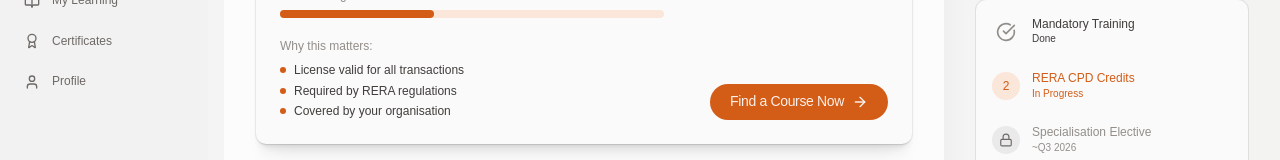
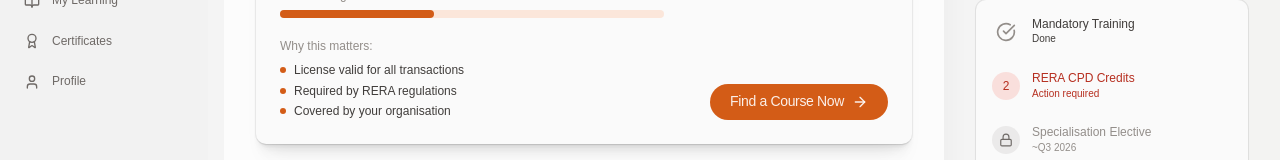
Before and after one commit to Gianeo/thinkprop, a Next.js app: page /learner/dashboard in a window 1280 px wide. Shown: the part 326-486 px from the top of the page. Built offline with nearby package versions, Linux system fonts and the light colour scheme; a web font is replaced by a local one.

Commit message:
UI learner app 01/03/26

```diff
--- a/app/learner/dashboard/page.tsx
+++ b/app/learner/dashboard/page.tsx
@@ -114,6 +114,7 @@ export default function LearnerDashboardPage() {
 
   const reraItem = datedItems.find((item) => item.id === 'rera-cpd')
   const isReraEnrolled = reraItem?.state === 'ENROLLED'
+  const isActionRequired = reraItem?.state === 'CRITICAL'
   const primaryNextItem =
     (isReraEnrolled
       ? datedItems.find((item) => item.id === 'rera-cpd' && item.state === 'ENROLLED')
@@ -495,7 +496,12 @@ export default function LearnerDashboardPage() {
               <CardContent className="space-y-6 p-4">
                 {[
                   { title: 'Mandatory Training', status: 'Done', done: true },
-                  { title: 'RERA CPD Credits', status: 'In Progress', active: true },
+                  {
+                    title: 'RERA CPD Credits',
+                    status: isActionRequired ? 'Action required' : 'In Progress',
+                    active: true,
+                    actionRequired: isActionRequired,
+                  },
                   { title: 'Specialisation Elective', status: '', eta: '~Q3 2026' },
                   { title: 'Senior Agent Certification', status: '', eta: '~Q4 2026' },
                 ].map((step, index) => (
@@ -504,25 +510,41 @@ export default function LearnerDashboardPage() {
                       step.done
                         ? 'border-success bg-success'
                         : step.active
-                          ? 'text-primary bg-primary-weaker'
+                          ? step.actionRequired
+                            ? 'text-destructive-default bg-destructive-weaker'
+                            : 'text-primary bg-primary-weaker'
                           : 'bg-neutral-weaker'
                     }`}>
                       {step.done ? (
                         <CheckCircle className="size-5 text-weak" />
                       ) : step.active ? (
-                        <span className="type-body-sm text-primary">{index + 1}</span>
+                        <span className={`type-body-sm ${step.actionRequired ? 'text-destructive-default' : 'text-primary'}`}>
+                          {index + 1}
+                        </span>
                       ) : (
                         <Lock className="size-3.5 text-admin-faint" />
                       )}
                     </div>
                     <div>
                       <p className={`type-body-sm ${
-                        step.done ? 'text-default' : step.active ? 'text-primary' : 'text-muted'
+                        step.done
+                          ? 'text-default'
+                          : step.active
+                            ? step.actionRequired
+                              ? 'text-destructive-default'
+                              : 'text-primary'
+                            : 'text-muted'
                       }`}>
                         {step.title}
                       </p>
                       <p className={`type-caption ${
-                        step.done ? 'text-default' : step.active ? 'text-primary' : 'text-muted'
+                        step.done
+                          ? 'text-default'
+                          : step.active
+                            ? step.actionRequired
+                              ? 'text-destructive-default'
+                              : 'text-primary'
+                            : 'text-muted'
                       }`}>
                         {step.status}
                       </p>
```
